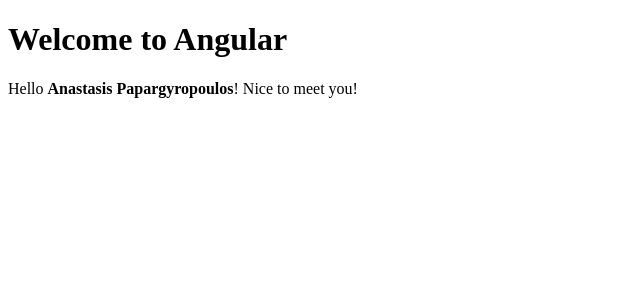
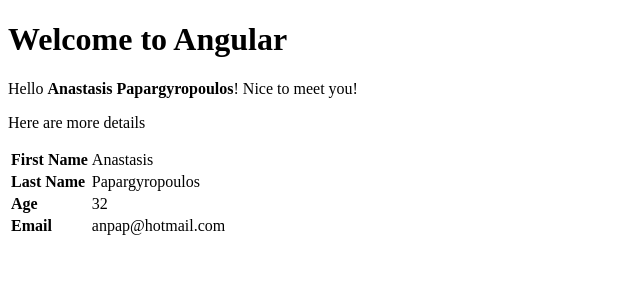
Before and after one commit to anaspaparg/angular-introduction, an Angular app: page / in a window 1280 px wide. Shown: the top 300 px of the page, without its empty margins (0-640 px from the left). Built offline with nearby package versions, Linux system fonts and the light colour scheme.

Commit message:
person attribute table presentation

```diff
--- a/src/app/app.component.html
+++ b/src/app/app.component.html
@@ -2,3 +2,6 @@
 <p>
   Hello <strong>{{ name }} {{ lastname }}</strong>! Nice to meet you!
 </p>
+
+
+<app-person></app-person>
--- /dev/null
+++ b/src/app/person/person.component.css
@@ -0,0 +1,3 @@
+.header {
+    font-weight: bold;
+}
--- /dev/null
+++ b/src/app/person/person.component.html
@@ -0,0 +1,19 @@
+<p>Here are more details</p>
+<table>
+  <tr>
+    <td class="header">First Name</td>
+    <td>{{ person.givenName }}</td>
+  </tr>
+  <tr>
+    <td class="header">Last Name</td>
+    <td>{{ person.surname }}</td>
+  </tr>
+  <tr>
+    <td class="header">Age</td>
+    <td>{{ person.age }}</td>
+  </tr>
+  <tr>
+    <td class="header">Email</td>
+    <td>{{ person.email }}</td>
+  </tr>
+</table>
--- /dev/null
+++ b/src/app/person/person.component.ts
@@ -0,0 +1,18 @@
+import { Component } from '@angular/core';
+import { CommonModule } from '@angular/common';
+
+@Component({
+  selector: 'app-person',
+  standalone: true,
+  imports: [CommonModule],
+  templateUrl: './person.component.html',
+  styleUrls: ['./person.component.css']
+})
+export class PersonComponent {
+  person = {
+    givenName: 'Anastasis',
+    surname: 'Papargyropoulos',
+    age: 32,
+    email: 'anpap@hotmail.com'
+  };
+}
```
Also changed, not shown: src/app/app.component.ts (+5 -2 lines), 1 other file (tests, documents, lock files or other folders).
